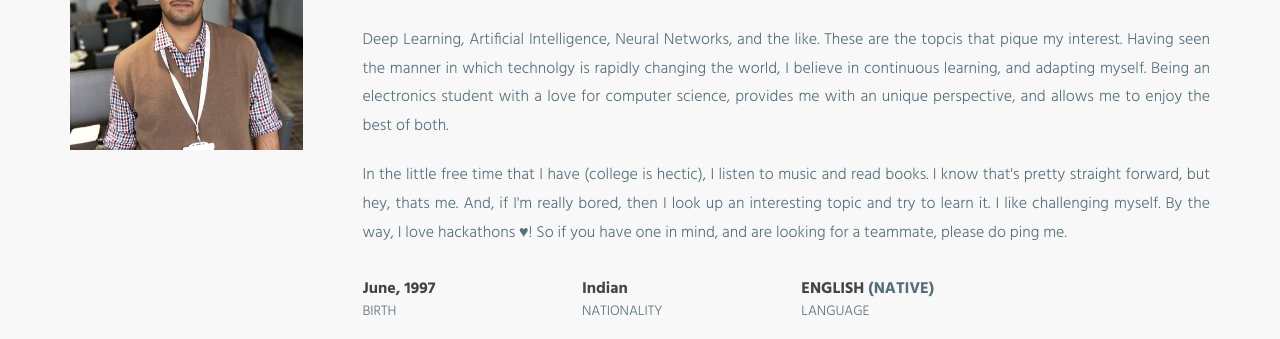
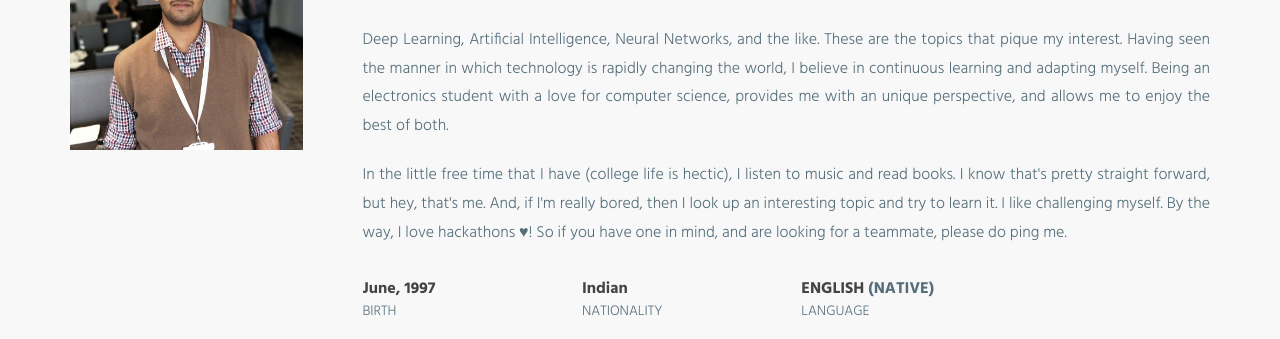
Before and after one commit to rohan097/rohan097.github.io, a website: page index.html in a window 1280 px wide. Shown: the part 131-470 px from the top of the page. Drawn offline with Linux system fonts and the light colour scheme.

Commit message:
Minor language changes.

```diff
--- a/index.html
+++ b/index.html
@@ -67,14 +67,14 @@
                 </div>
                 <p>
                     Deep Learning, Artificial Intelligence, Neural Networks, and the like. These
-                    are the topcis that pique  my interest. Having seen the manner in which technolgy
-                    is rapidly changing the world, I believe in continuous learning, and adapting myself.
+                    are the topics that pique  my interest. Having seen the manner in which technology
+                    is rapidly changing the world, I believe in continuous learning and adapting myself.
                     Being an electronics student with a love for computer science, provides me with an unique
                     perspective, and allows me to enjoy the best of both.
                   </p>
                   <p>
-                    In the little free time that I have (college is hectic), I listen to music and read books.
-                    I know that's pretty straight forward, but hey, thats me. And, if I'm really bored, then
+                    In the little free time that I have (college life is hectic), I listen to music and read books.
+                    I know that's pretty straight forward, but hey, that's me. And, if I'm really bored, then
                     I look up an interesting topic and try to learn it. I like challenging myself. By the way, I
                     love hackathons ♥! So if you have one in mind, and are looking for a teammate, please do ping me.
                 </p>
```
